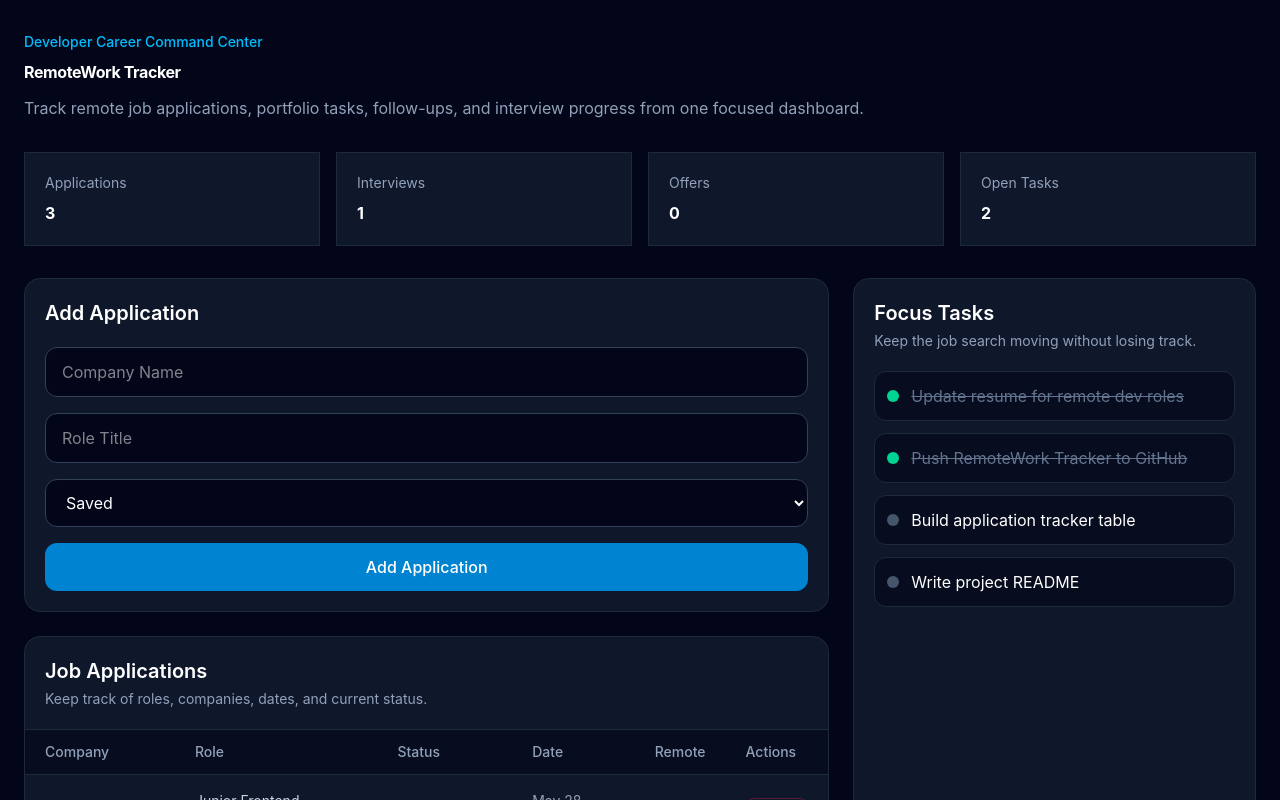
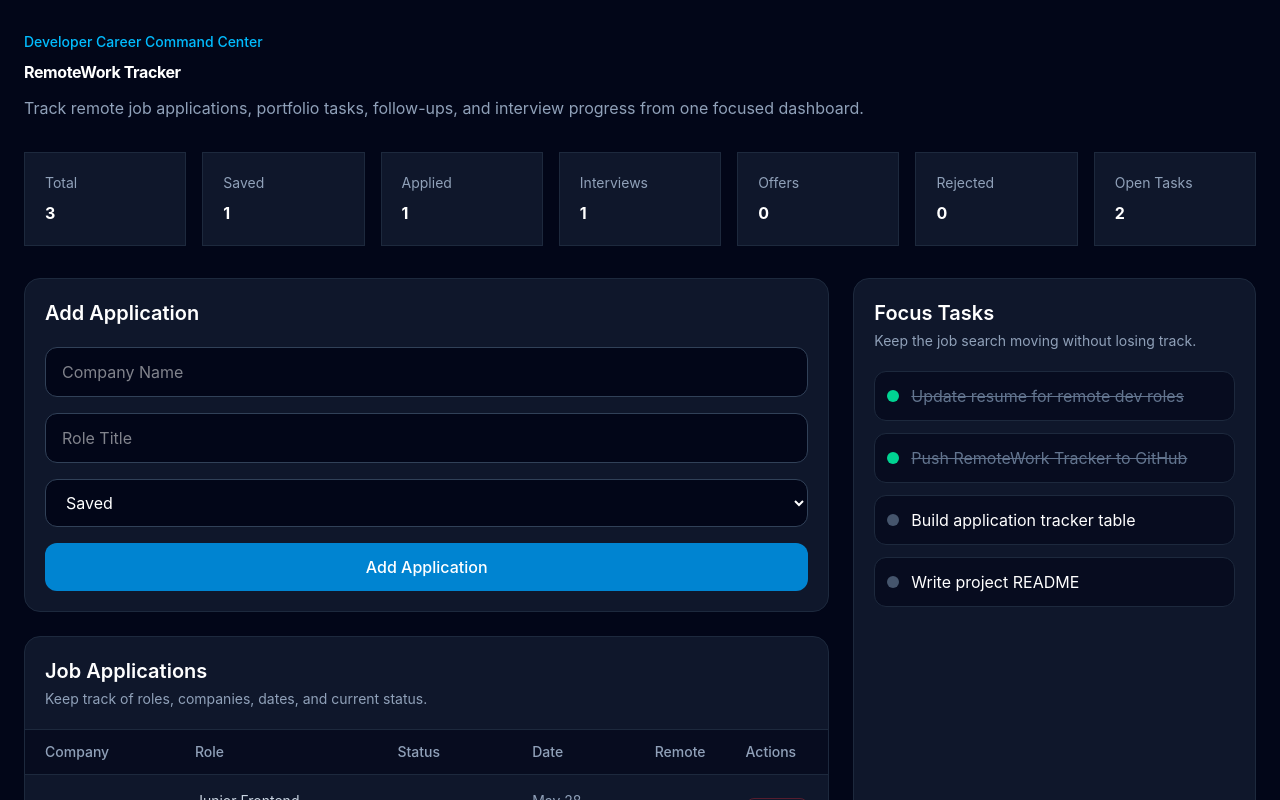
Before and after one commit to Evans-Steven/remote-work-tracker, a React (Vite) app: page / in a window 1280 px wide. Shown: the top 800 px of the page. Built offline with nearby package versions, Linux system fonts and the light colour scheme.

Commit message:
Added dynamic dashboard statistics

```diff
--- a/src/App.jsx
+++ b/src/App.jsx
@@ -28,8 +28,20 @@ function App() {
     setApplications(applications.filter((app) => app.id !== id))
   }
 
+  const savedCount = applications.filter((app) => app.status === "Saved").length
+
+  const appliedCount = applications.filter(
+    (app) => app.status === "Applied"
+  ).length
+
   const interviewCount = applications.filter(
     (app) => app.status === "Interviewing"
+  ).length
+
+  const offerCount = applications.filter((app) => app.status === "Offer").length
+
+  const rejectedCount = applications.filter(
+    (app) => app.status === "Rejected"
   ).length
 
   const openTaskCount = tasks.filter((task) => !task.complete).length
@@ -39,10 +51,13 @@ function App() {
       <section className="mx-auto max-w-7xl px-6 py-8">
         <Header />
 
-        <div className="grid gap-4 sm:grid-cols-2 lg:grid-cols-4">
-          <StatCard label="Applications" value={applications.length} />
+        <div className="grid gap-4 sm:grid-cols-2 lg:grid-cols-7">
+          <StatCard label="Total" value={applications.length} />
+          <StatCard label="Saved" value={savedCount} />
+          <StatCard label="Applied" value={appliedCount} />
           <StatCard label="Interviews" value={interviewCount} />
-          <StatCard label="Offers" value="0" />
+          <StatCard label="Offers" value={offerCount} />
+          <StatCard label="Rejected" value={rejectedCount} />
           <StatCard label="Open Tasks" value={openTaskCount} />
         </div>
 
```
